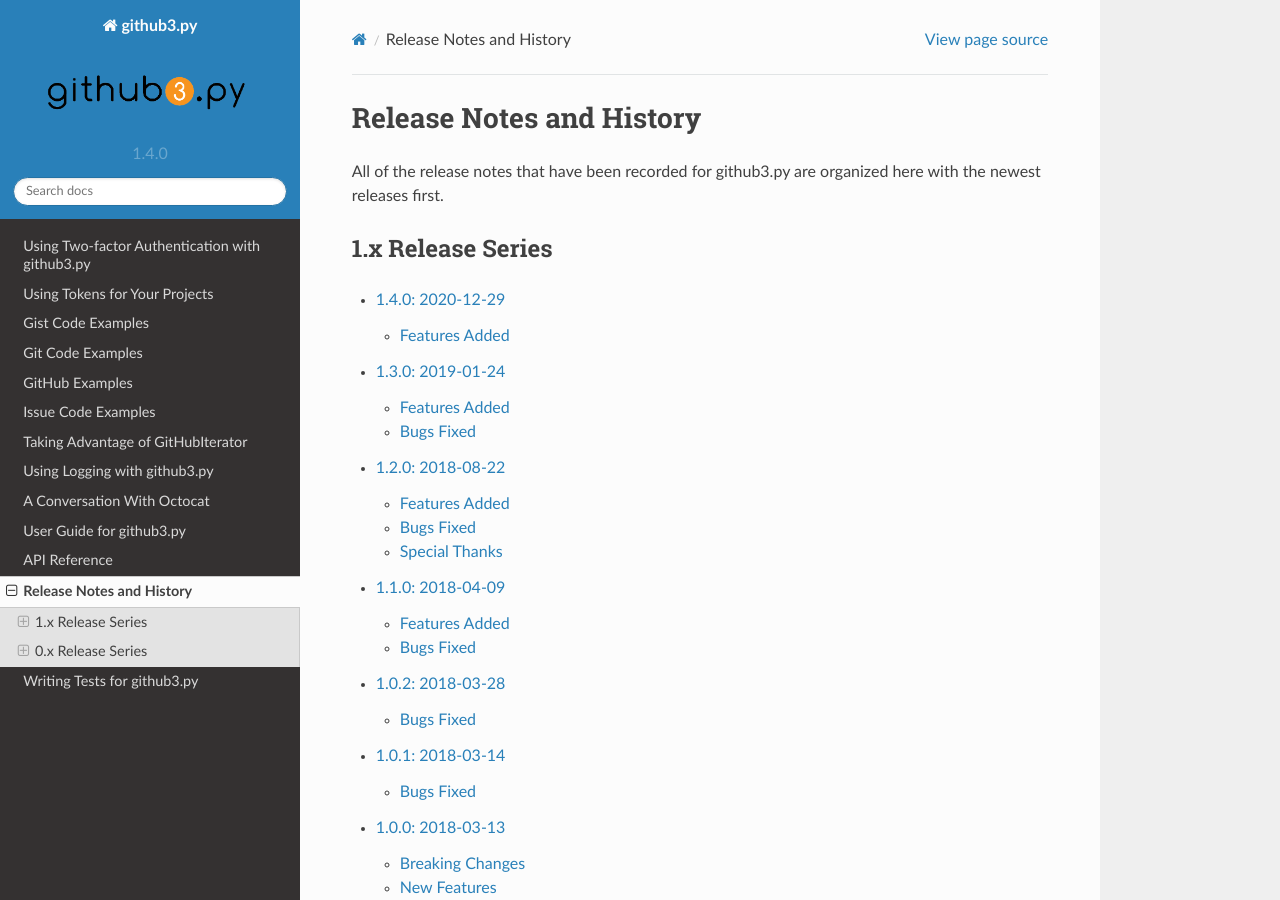
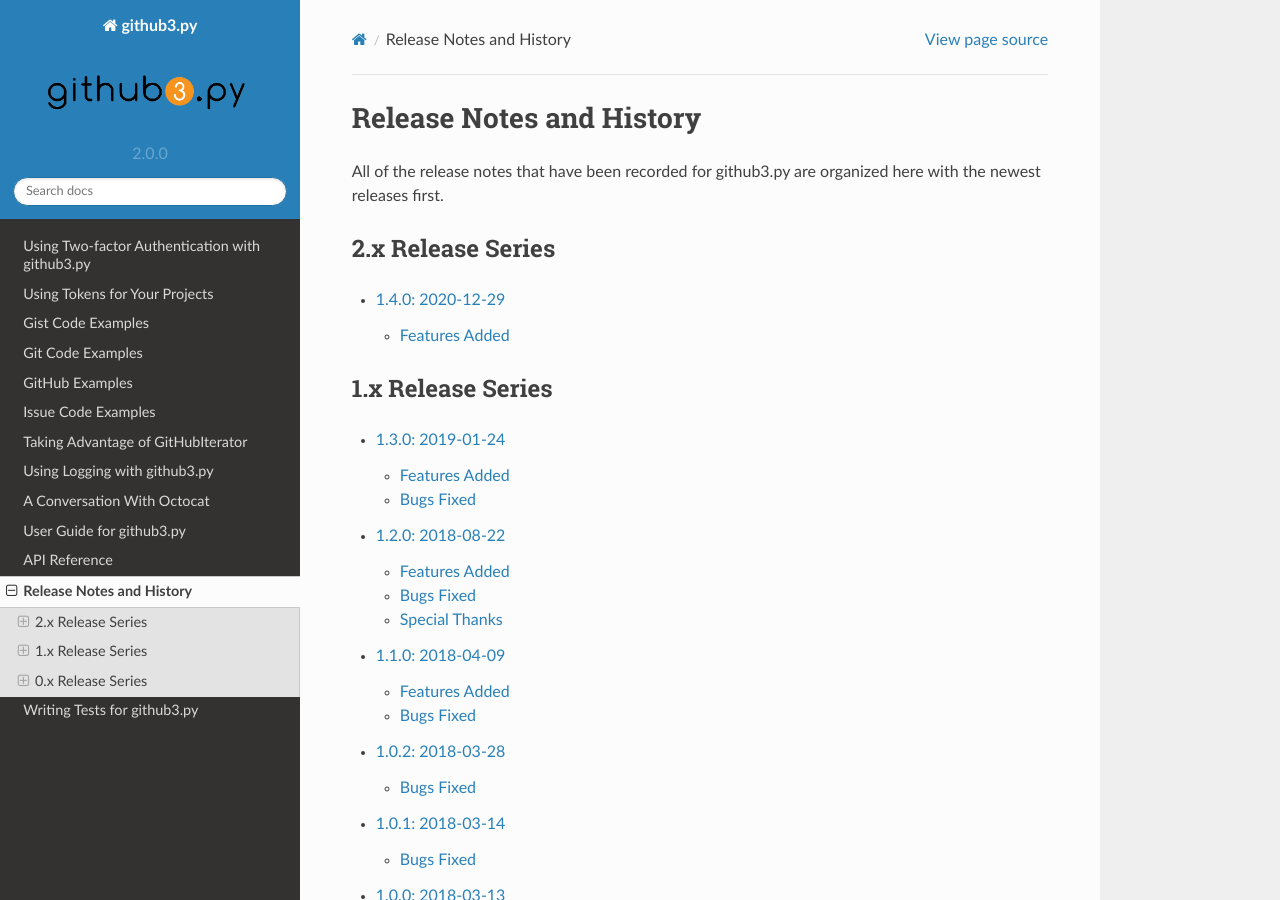
Before and after one commit to sigmavirus24/github3.py, a Sphinx documentation site: the page built from docs/source/release-notes/index.rst, in a window 1280 px wide and 900 px high. Built offline with Sphinx 7.4.7 and the Read the Docs theme 2.0.0, drawn with Linux system fonts in a browser that asks for light colours.

Commit message:
Update version to 2.0.0

```diff
--- a/docs/source/release-notes/index.rst
+++ b/docs/source/release-notes/index.rst
@@ -1,15 +1,20 @@
-===========================
- Release Notes and History
-===========================
+=========================
+Release Notes and History
+=========================
 
 All of the release notes that have been recorded for github3.py are organized
 here with the newest releases first.
+
+2.x Release Series
+==================
+
+.. toctree::
+    2.0.0
 
 1.x Release Series
 ==================
 
 .. toctree::
-    1.4.0
     1.3.0
     1.2.0
     1.1.0
--- a/src/github3/__about__.py
+++ b/src/github3/__about__.py
@@ -5,7 +5,7 @@ __author__ = "Ian Stapleton Cordasco"
 __author_email__ = "graffatcolmingov@gmail.com"
 __license__ = "Modified BSD"
 __copyright__ = "Copyright 2012-2018 Ian Stapleton Cordasco"
-__version__ = "1.4.0"
+__version__ = "2.0.0"
 __version_info__ = tuple(
     int(i) for i in __version__.split(".") if i.isdigit()
 )
```
Also changed, not shown: docs/source/release-notes/2.0.0.rst (renamed from docs/source/release-notes/1.4.0.rst).
